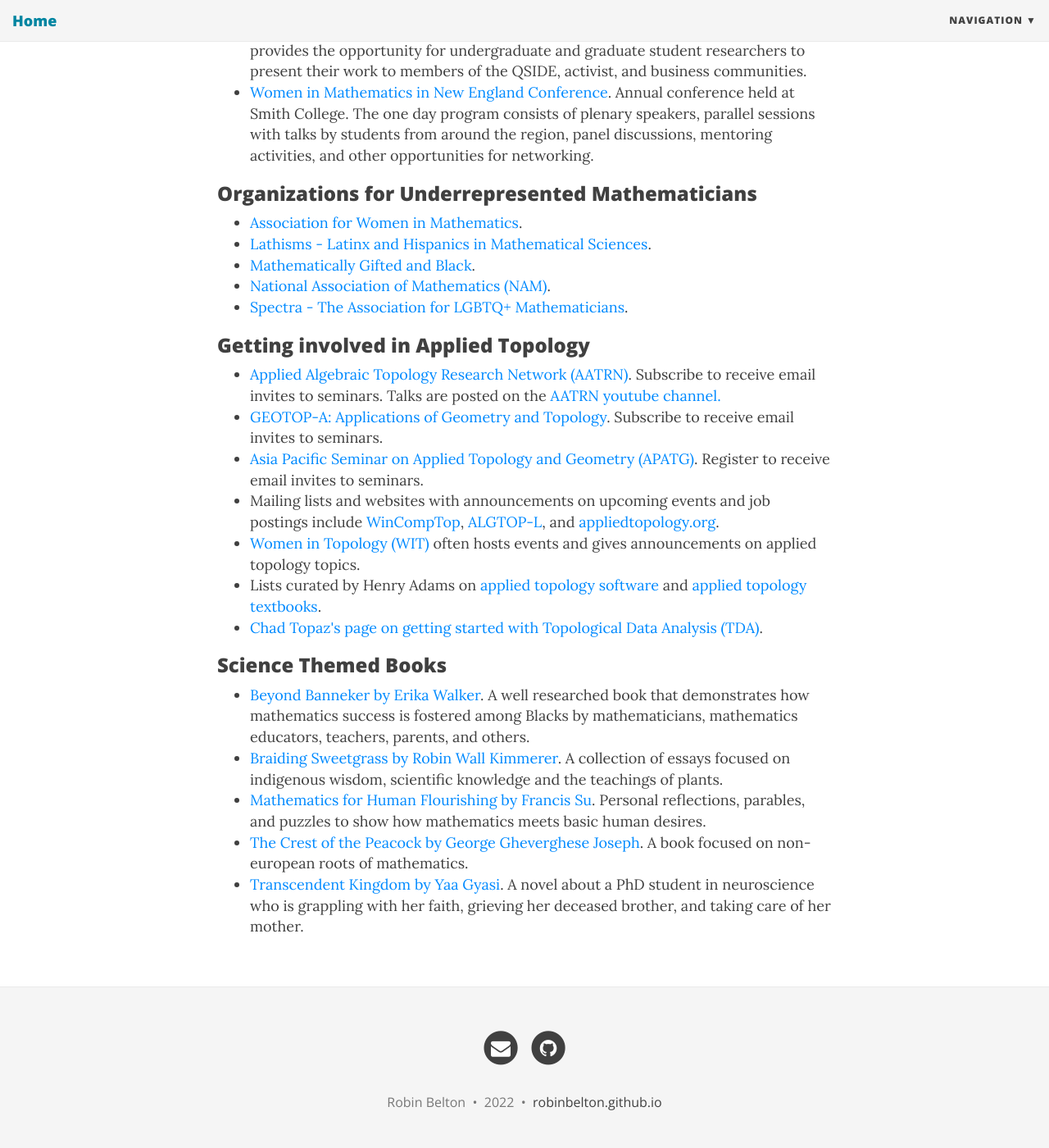
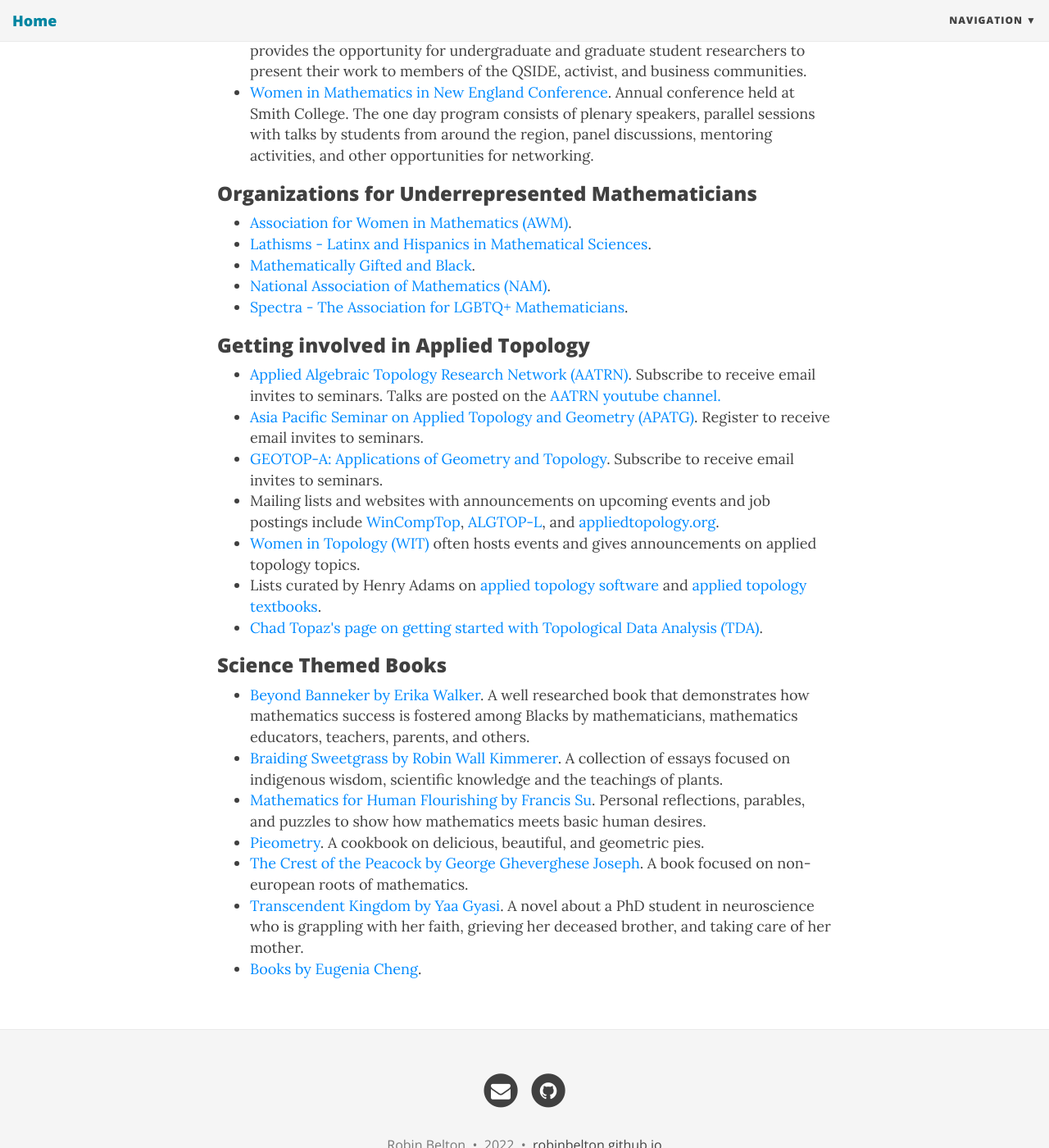
Before and after one commit to robinbelton/robinbelton.github.io, a Jekyll site: the page built from resources.html, in a window 1280 px wide and 1400 px high, scrolled down 1006 px. Shown: the whole window at 82% size. Built offline with Jekyll 4.4.1, drawn with Linux system fonts in a browser that asks for light colours; nearby versions of some CDN libraries.

Commit message:
Add more books to list

```diff
--- a/resources.html
+++ b/resources.html
@@ -27,7 +27,7 @@
 
 <h3>Organizations for Underrepresented Mathematicians</h3>
 <ul>
-    <li> <a href="https://awm-math.org/"> Association for Women in Mathematics</a>.</li>
+    <li> <a href="https://awm-math.org/"> Association for Women in Mathematics (AWM)</a>.</li>
     <li><a href="https://www.lathisms.org/"> Lathisms - Latinx and Hispanics in Mathematical Sciences</a>.</li>
     <li><a href="https://mathematicallygiftedandblack.com/"> Mathematically Gifted and Black</a>. </li>
     <li><a href="https://www.nam-math.org/"> National Association of Mathematics (NAM)</a>.
@@ -37,8 +37,8 @@
 <h3>Getting involved in Applied Topology</h3>
 <ul>
     <li><a href="https://www.aatrn.net/"> Applied Algebraic Topology Research Network (AATRN)</a>. Subscribe to receive email invites to seminars. Talks are posted on the <a href="https://www.youtube.com/c/AppliedAlgebraicTopologyNetwork"> AATRN youtube channel.</a></li>
+    <li><a href="https://sites.google.com/kyoto-u.ac.jp/apatg">Asia Pacific Seminar on Applied Topology and Geometry (APATG)</a>. Register to receive email invites to seminars.</li>
     <li><a href="https://seminargeotop-a.com/">GEOTOP-A: Applications of Geometry and Topology</a>. Subscribe to receive email invites to seminars.</li>
-    <li><a href="https://sites.google.com/kyoto-u.ac.jp/apatg">Asia Pacific Seminar on Applied Topology and Geometry (APATG)</a>. Register to receive email invites to seminars.
     <li>Mailing lists and websites with announcements on upcoming events and job postings include <a href="https://awm-math.org/research-networks/wincomptop/">WinCompTop</a>, <a href="https://lists.lehigh.edu/mailman/listinfo/algtop-l">ALGTOP-L</a>, and <a href="http://appliedtopology.org/">appliedtopology.org</a>. </li>
     <li><a href="https://awm-math.org/research-networks/wit/">Women in Topology (WIT)</a> often hosts events and gives announcements on applied topology topics.
     <li>Lists curated by Henry Adams on <a href="https://www.math.colostate.edu/~adams/advising/appliedTopologySoftware/">applied topology software</a> and <a href="https://www.math.colostate.edu/~adams/advising/appliedTopologyBooks/">applied topology textbooks</a>.
@@ -50,6 +50,8 @@
     <li><a href="https://www.goodreads.com/en/book/show/23322093"> Beyond Banneker by Erika Walker</a>. A well researched book that demonstrates how mathematics success is fostered among Blacks by mathematicians, mathematics educators, teachers, parents, and others.</li>
     <li> <a href="https://www.goodreads.com/book/show/20763843-braiding-sweetgrass"> Braiding Sweetgrass by Robin Wall Kimmerer</a>. A collection of essays focused on indigenous wisdom, scientific knowledge and the teachings of plants.</li>
     <li><a href="https://www.goodreads.com/en/book/show/42863088"> Mathematics for Human Flourishing by Francis Su</a>. Personal reflections, parables, and puzzles to show how mathematics meets basic human desires.</li>
+    <li><a href="https://www.lokokitchen.com/#/spoonflower-textile-pie/">Pieometry</a>. A cookbook on delicious, beautiful, and geometric pies.</li>
     <li> <a href="https://www.goodreads.com/book/show/1168809.The_Crest_of_the_Peacock"> The Crest of the Peacock by George Gheverghese Joseph</a>. A book focused on non-european roots of mathematics.</li>
     <li><a href="https://www.goodreads.com/en/book/show/48570454"> Transcendent Kingdom by Yaa Gyasi</a>. A novel about a PhD student in neuroscience who is grappling with her faith, grieving her deceased brother, and taking care of her mother.</li>
+    <li> <a href="https://eugeniacheng.com/"> Books by Eugenia Cheng</a>.</li>
 </ul>
```
